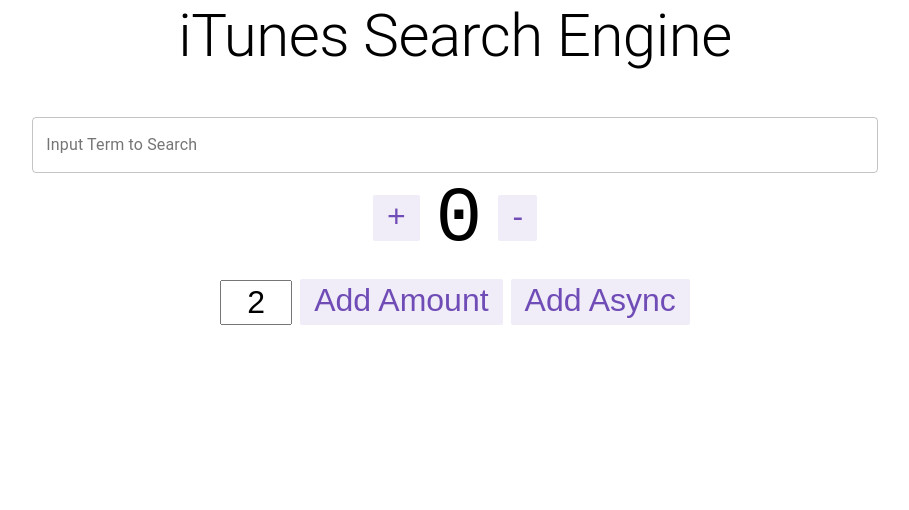
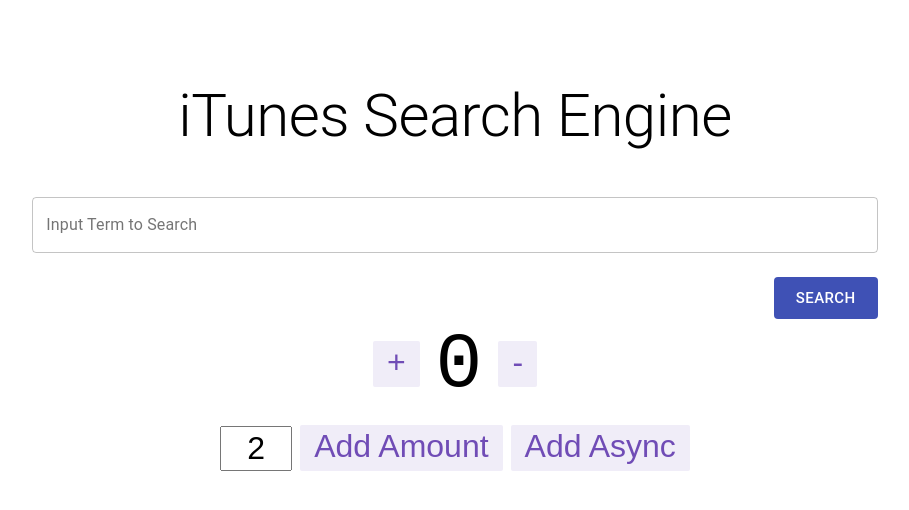
Before and after one commit to sohailhaider/ts-react-redux-express, a React (Create React App) app in the folder my-app/: page / in a window 1280 px wide. Shown: the top 510 px of the page, without its empty margins (185-1094 px from the left). Built offline with nearby package versions, Linux system fonts and the light colour scheme.

Commit message:
Form ui complete

```diff
--- a/my-app/src/features/itunes/iTunes.tsx
+++ b/my-app/src/features/itunes/iTunes.tsx
@@ -1,23 +1,45 @@
-import React from 'react';
+import React, {useState} from 'react';
 import Typography from '@material-ui/core/Typography';
-import TextField from '@material-ui/core/TextField'
-import Grid from '@material-ui/core/Grid'
+import TextField from '@material-ui/core/TextField';
+import Grid from '@material-ui/core/Grid';
+import Button from '@material-ui/core/Button';
+import Box from '@material-ui/core/Box';
 
 export function ITunes() {
-
-    return (<div>
+    const [searchTerm, setSearchTerm] = useState('');
+    const handleOnSubmit = (e:any):void => {
+        e.preventDefault();
+        console.log(searchTerm)
+    }
+    return (
+    <div>
+        <form onSubmit={handleOnSubmit}>
             <Grid container spacing={3}>
                 <Grid item xs={12}>
+                    <Box mt={10}>
                         <Typography variant="h2" align="center" gutterBottom>
                             iTunes Search Engine
                         </Typography>
+                    </Box>
                 </Grid>
+
                 <Grid item xs={2}>
-
                 </Grid>
                 <Grid item xs={8}>
-                <TextField fullWidth={true} inputProps={{min: 0, style: { textAlign: 'center' }}} id="outlined-basic" label="Input Term to Search" variant="outlined" />
+                    <TextField value={searchTerm} onChange={e=>setSearchTerm(e.target.value)} fullWidth={true} inputProps={{min: 0, style: { textAlign: 'center' }}} id="outlined-basic" label="Input Term to Search" variant="outlined" />
                 </Grid>
+                <Grid item xs={2}></Grid>
+
+                <Grid item xs={2}></Grid>
+                <Grid item xs={8}>
+                    <Box display="flex" flexDirection="row-reverse">
+                        <Button type="submit" variant="contained" color="primary" size="large" disableElevation>
+                            Search
+                        </Button>
+                    </Box>
                 </Grid>
+                <Grid item xs={2}></Grid>
+            </Grid>
+        </form>
     </div>)
 }
```
Lines whose indentation alone changed are shown as unchanged.
